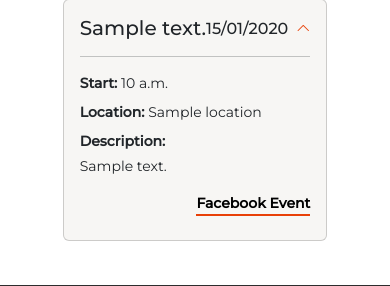
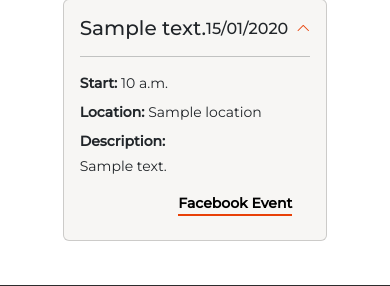
Before and after one commit to SimonHlavsa/Nautilus, a Django app: template main/templates/main/calendar.html in a window 390 px wide, after a click that opens the changed part. Shown: the part 138-424 px from the top of the page. Run offline with Django 5.2, Linux system fonts and the light colour scheme; the template is opened without the code that fills it: most values are stand-ins (such as "Sample title", 1, 10 or a date in 2020).

Commit message:
style: adjust width of .link-red class and remove unnecessary media query

```diff
--- a/main/static/main/css/calendar.css
+++ b/main/static/main/css/calendar.css
@@ -1,12 +1,9 @@
 .card {
     background-color: #f7f6f4;
 }
-@media (width: 992px) {
-    .link-red {
-      width: 140px;
-    }
-  }
-
+.link-red {
+    width: 150px;
+}
 .link-red a {
     text-decoration: none;
     color: black;
```
